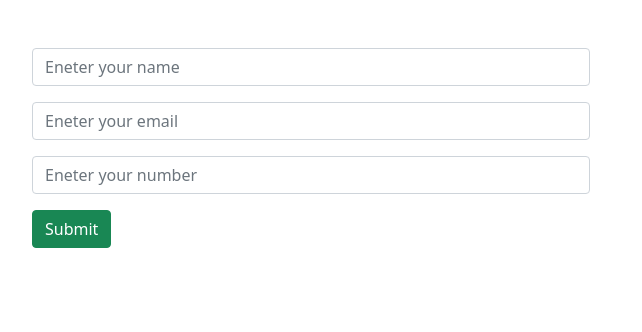
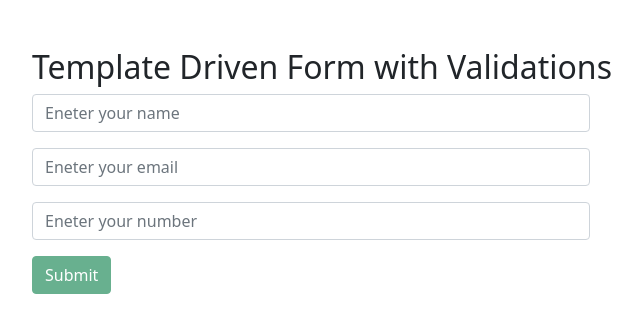
Before and after one commit to Waheed-Programmer/CMS-Blog-Angular-App, an Angular app: page / in a window 1280 px wide. Shown: the top 332 px of the page, without its empty margins (50-692 px from the left). Built offline with nearby package versions, Linux system fonts and the light colour scheme.

Commit message:
apply validations

```diff
--- a/src/app/template-form/template-form.component.css
+++ b/src/app/template-form/template-form.component.css
@@ -0,0 +1,6 @@
+input.ng-touched.ng-invalid{
+  border: 1px solid red;
+}
+erro{
+  color: red;
+}
--- a/src/app/template-form/template-form.component.html
+++ b/src/app/template-form/template-form.component.html
@@ -1,19 +1,22 @@
 
-<div class="container mt-5">
-
+<div class="container mt-5 mb-2">
+  <h2>Template Driven Form with Validations</h2>
   <div class="col-md-6">
-    <form #contactForm = "ngForm" class="form" (ngSubmit)="formSubmit(contactForm)">
+    <form #contactForm = "ngForm" class="form" (ngSubmit)="formSubmit(contactForm.value)">
       <div class="form-group mb-3">
-        <input type="text" name="name" class="form-control" placeholder="Eneter your name" ngModel >
+        <input type="text" name="name" required class="form-control" #nameValid="ngModel" placeholder="Eneter your name" ngModel >
+        <span class="err" *ngIf="nameValid.invalid && nameValid.touched">Please enter your name</span>
       </div>
       <div class="form-group mb-3">
-        <input type="email" name="email" class="form-control" placeholder="Eneter your email" ngModel >
+        <input type="email" name="email" required class="form-control" #emailValid="ngModel" placeholder="Eneter your email" ngModel >
+        <span class="err" *ngIf="emailValid.invalid && emailValid.touched">Please enter your email</span>
       </div>
       <div class="form-group mb-3">
-        <input type="number" name="number" class="form-control" placeholder="Eneter your number" ngModel>
+        <input type="number" name="number" required class="form-control" #numberValid="ngModel" placeholder="Eneter your number" ngModel>
+        <span class="err" *ngIf="numberValid.invalid && numberValid.touched">Please enter your number</span>
       </div>
       <div class="form-group">
-        <input type="submit" class="btn btn-success" value="Submit">
+        <input type="submit" class="btn btn-success" [disabled]="contactForm.invalid" value="Submit">
       </div>
     </form>
   </div>
```
